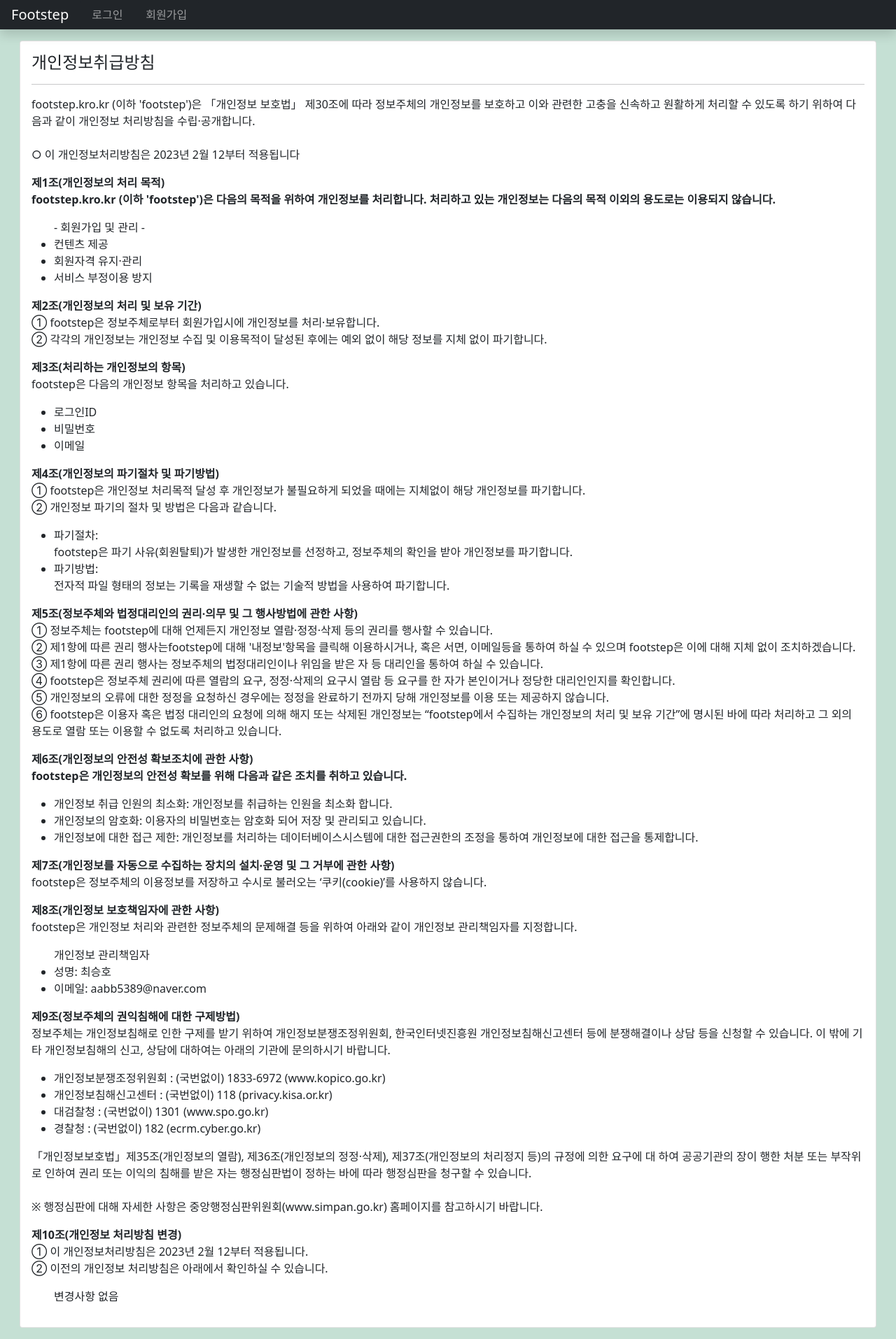
After one commit to csh9835/footstep, a Django app: template templates/common/privacy_policy.html in a window 1280 px wide. The commit adds this page. Shown: the whole page at 70% size. Run offline with Django 4.2, Linux system fonts and the light colour scheme; the template is opened without the code that fills it, so the values that code supplies are empty; some libraries are stand-ins or nearby versions.

Commit message:
개인정보취급방침 + 푸터 위치조정

```diff
--- a/common/urls.py
+++ b/common/urls.py
@@ -29,4 +29,5 @@ urlpatterns = [
     ),
     path('password_reset_done/', auth_views.PasswordResetDoneView.as_view(template_name='common/password_reset_done.html'), name="password_reset_done"),
     path('password_reset_complete/', auth_views.PasswordResetCompleteView.as_view(template_name='common/password_reset_complete.html'), name="password_reset_complete"),
+    path('privacy_policy/', views.privacy_policy, name='privacy_policy'),
 ]
--- a/common/views.py
+++ b/common/views.py
@@ -7,6 +7,10 @@ from django.contrib import messages
 from .forms import UserForm,CustomUserChangeForm ,ProfileForm, User
 from .models import Profile
 import os
+
+
+def privacy_policy(request):
+    return render(request, 'common/privacy_policy.html')
 
 
 def signup(request):
--- /dev/null
+++ b/templates/common/privacy_policy.html
@@ -0,0 +1,128 @@
+{% extends "base/main_base.html" %}
+{% block main_content %}
+<div class="p-3">
+<div class="card">
+    <div class="card-body p-3">
+        <h4>개인정보취급방침</h4><hr>
+        <p>
+            footstep.kro.kr (이하 'footstep')은
+            「개인정보 보호법」 제30조에 따라 정보주체의 개인정보를 보호하고 이와 관련한 고충을 신속하고 원활하게 처리할 수 있도록 하기 위하여
+            다음과 같이 개인정보 처리방침을 수립·공개합니다. <br>
+            <br>
+            ○ 이 개인정보처리방침은 2023년 2월 12부터 적용됩니다
+        </p>
+
+        <p>
+            <strong>
+                제1조(개인정보의 처리 목적)<br>
+                footstep.kro.kr (이하 'footstep')은 다음의 목적을 위하여 개인정보를 처리합니다.
+                처리하고 있는 개인정보는 다음의 목적 이외의 용도로는 이용되지 않습니다.
+            </strong><br>
+            <ul>
+                - 회원가입 및 관리 -
+                <li>컨텐츠 제공</li>
+                <li>회원자격 유지·관리</li>
+                <li>서비스 부정이용 방지</li>
+            </ul>
+        </p>
+
+        <p>
+            <strong>제2조(개인정보의 처리 및 보유 기간)</strong><br>
+            ① footstep은 정보주체로부터 회원가입시에 개인정보를 처리·보유합니다. <br>
+            ② 각각의 개인정보는 개인정보 수집 및 이용목적이 달성된 후에는 예외 없이 해당 정보를 지체 없이 파기합니다.
+        </p>
+
+        <p>
+            <strong>제3조(처리하는 개인정보의 항목)</strong><br>
+            footstep은 다음의 개인정보 항목을 처리하고 있습니다.
+            <ul>
+                <li>로그인ID</li>
+                <li>비밀번호</li>
+                <li>이메일</li>
+            </ul>
+        </p>
+
+        <p>
+            <strong>제4조(개인정보의 파기절차 및 파기방법)</strong><br>
+            ① footstep은 개인정보 처리목적 달성 후 개인정보가 불필요하게 되었을 때에는 지체없이 해당 개인정보를 파기합니다.<br>
+            ② 개인정보 파기의 절차 및 방법은 다음과 같습니다.
+            <ul>
+                <li>
+                    파기절차:<br>
+                    footstep은 파기 사유(회원탈퇴)가 발생한 개인정보를 선정하고, 정보주체의 확인을 받아 개인정보를 파기합니다.
+                </li>
+                <li>
+                    파기방법:<br>
+                    전자적 파일 형태의 정보는 기록을 재생할 수 없는 기술적 방법을 사용하여 파기합니다.
+                </li>
+            </ul>
+        </p>
+
+        <p>
+            <strong>제5조(정보주체와 법정대리인의 권리·의무 및 그 행사방법에 관한 사항)</strong><br>
+            ① 정보주체는 footstep에 대해 언제든지 개인정보 열람·정정·삭제 등의 권리를 행사할 수 있습니다.<br>
+            ② 제1항에 따른 권리 행사는footstep에 대해 '내정보'항목을 클릭해 이용하시거나, 혹은 서면, 이메일등을 통하여 하실 수 있으며
+            footstep은 이에 대해 지체 없이 조치하겠습니다.<br>
+            ③ 제1항에 따른 권리 행사는 정보주체의 법정대리인이나 위임을 받은 자 등 대리인을 통하여 하실 수 있습니다.<br>
+            ④ footstep은 정보주체 권리에 따른 열람의 요구, 정정·삭제의 요구시 열람 등 요구를 한 자가 본인이거나 정당한 대리인인지를 확인합니다.<br>
+            ⑤ 개인정보의 오류에 대한 정정을 요청하신 경우에는 정정을 완료하기 전까지 당해 개인정보를 이용 또는 제공하지 않습니다.<br>
+            ⑥ footstep은 이용자 혹은 법정 대리인의 요청에 의해 해지 또는 삭제된 개인정보는
+            “footstep에서 수집하는 개인정보의 처리 및 보유 기간”에 명시된 바에 따라 처리하고 그 외의 용도로 열람 또는 이용할 수 없도록 처리하고 있습니다.
+        </p>
+
+        <p>
+            <strong>
+                제6조(개인정보의 안전성 확보조치에 관한 사항)<br>
+                footstep은 개인정보의 안전성 확보를 위해 다음과 같은 조치를 취하고 있습니다.
+            </strong><br>
+            <ul>
+                <li>개인정보 취급 인원의 최소화: 개인정보를 취급하는 인원을 최소화 합니다.</li>
+                <li>개인정보의 암호화: 이용자의 비밀번호는 암호화 되어 저장 및 관리되고 있습니다.</li>
+                <li>개인정보에 대한 접근 제한: 개인정보를 처리하는 데이터베이스시스템에 대한 접근권한의 조정을 통하여 개인정보에 대한 접근을 통제합니다.</li>
+            </ul>
+        </p>
+
+        <p>
+            <strong>제7조(개인정보를 자동으로 수집하는 장치의 설치·운영 및 그 거부에 관한 사항)</strong><br>
+            footstep은 정보주체의 이용정보를 저장하고 수시로 불러오는 ‘쿠키(cookie)’를 사용하지 않습니다.
+        </p>
+
+        <p>
+            <strong>제8조(개인정보 보호책임자에 관한 사항)</strong><br>
+            footstep은 개인정보 처리와 관련한 정보주체의 문제해결 등을 위하여 아래와 같이 개인정보 관리책임자를 지정합니다.
+            <ul>
+                개인정보 관리책임자
+                <li>성명: 최승호</li>
+                <li>이메일: aabb5389@naver.com</li>
+            </ul>
+        </p>
+
+        <p>
+            <strong>제9조(정보주체의 권익침해에 대한 구제방법)</strong><br>
+            정보주체는 개인정보침해로 인한 구제를 받기 위하여 개인정보분쟁조정위원회, 한국인터넷진흥원 개인정보침해신고센터 등에 분쟁해결이나 상담 등을 신청할 수 있습니다.
+            이 밖에 기타 개인정보침해의 신고, 상담에 대하여는 아래의 기관에 문의하시기 바랍니다.
+            <ul>
+                <li>개인정보분쟁조정위원회 : (국번없이) 1833-6972 (www.kopico.go.kr)</li>
+                <li>개인정보침해신고센터 : (국번없이) 118 (privacy.kisa.or.kr)</li>
+                <li>대검찰청 : (국번없이) 1301 (www.spo.go.kr)</li>
+                <li>경찰청 : (국번없이) 182 (ecrm.cyber.go.kr)</li>
+            </ul>
+            「개인정보보호법」제35조(개인정보의 열람), 제36조(개인정보의 정정·삭제),
+            제37조(개인정보의 처리정지 등)의 규정에 의한 요구에 대 하여 공공기관의 장이 행한 처분 또는 부작위로 인하여
+            권리 또는 이익의 침해를 받은 자는 행정심판법이 정하는 바에 따라 행정심판을 청구할 수 있습니다.<br>
+            <br>
+            ※ 행정심판에 대해 자세한 사항은 중앙행정심판위원회(www.simpan.go.kr) 홈페이지를 참고하시기 바랍니다.
+        </p>
+
+        <p>
+            <strong>제10조(개인정보 처리방침 변경)</strong><br>
+            ① 이 개인정보처리방침은 2023년 2월 12부터 적용됩니다.<br>
+            ② 이전의 개인정보 처리방침은 아래에서 확인하실 수 있습니다.
+            <ul>
+                변경사항 없음
+            </ul>
+        </p>
+    </div>
+</div>
+</div>
+{% endblock %}
--- a/templates/footstep/personal.html
+++ b/templates/footstep/personal.html
@@ -12,7 +12,7 @@
     <!-- 페이징 ↓ -->
     {% include 'pagination.html' %}
 {% else %}
-<h2 class="text-center">게시글이 없습니다.</h2>
+<h2 class="text-center py-3">게시글이 없습니다.</h2>
 {% endif %}
 
 {% endblock %}
```
Also changed, not shown: templates/base/personal_base.html (+8 -3 lines), templates/footstep/main.html (+8 -3 lines).
